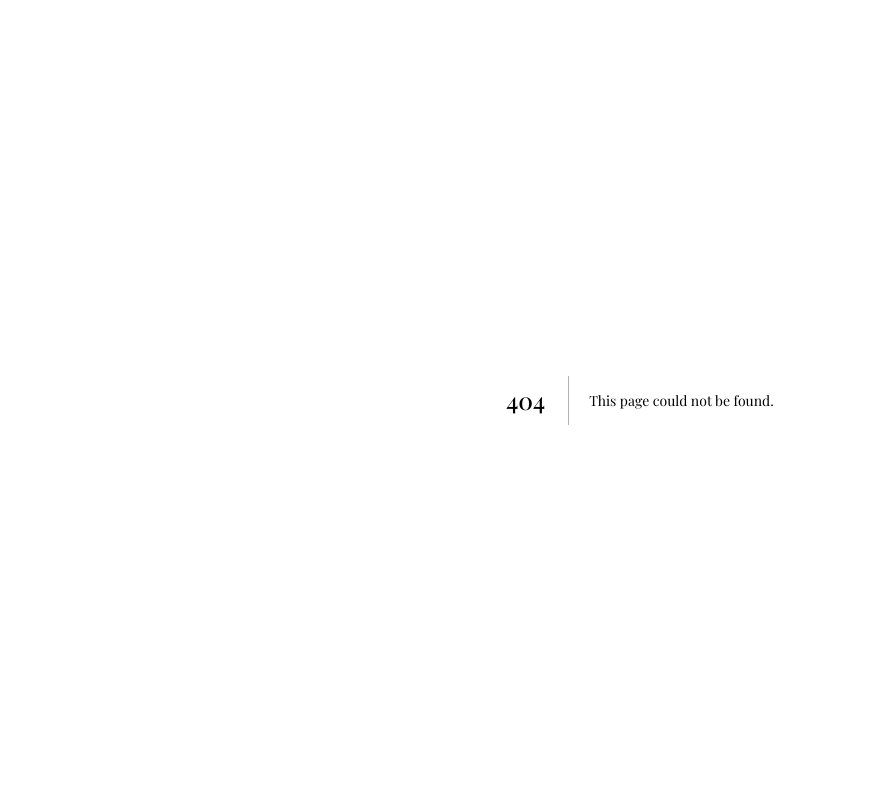
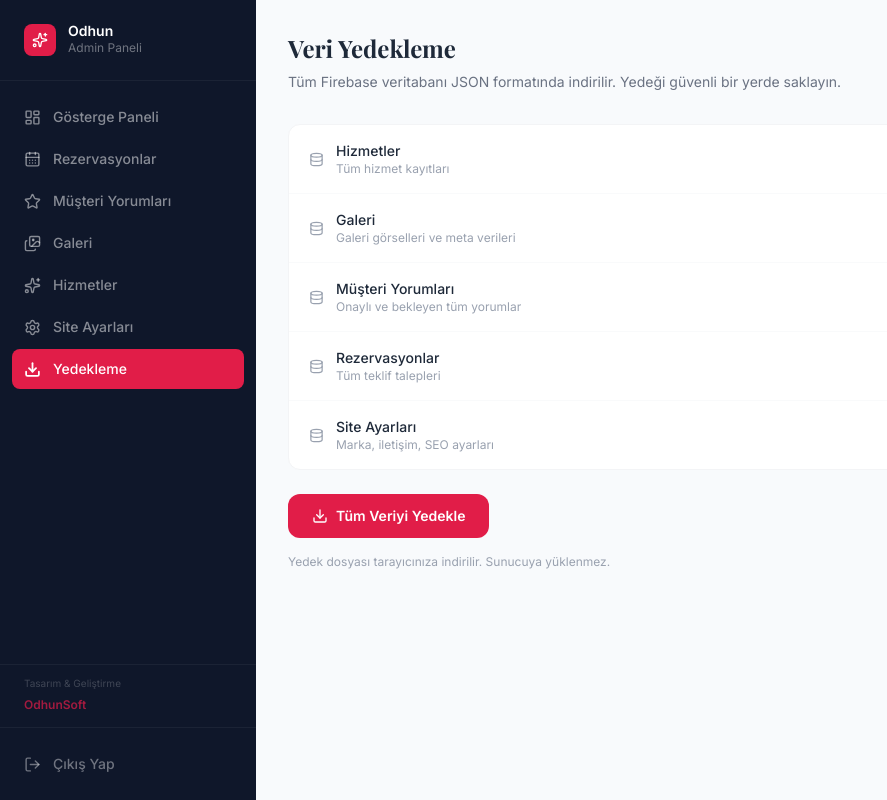
Before and after one commit to Odhun/organizasyon.com, a Next.js app: page /admin/yedekleme in a window 1280 px wide. Before the commit this address had no page. Shown: the whole page, without its empty margins (0-887 px from the left). Built offline with nearby package versions, Linux system fonts and the light colour scheme; no server answers; sample sign-in values are in the browser's storage.

Commit message:
feat: backup page + testimonials error handling and mock seed

```diff
--- /dev/null
+++ b/src/app/admin/(protected)/yedekleme/page.tsx
@@ -0,0 +1,149 @@
+'use client'
+import { useEffect, useState } from 'react'
+import { collection, getDocs } from 'firebase/firestore'
+import { db } from '@/lib/firebase/config'
+import { Download, CheckCircle, AlertCircle, Loader2, Database } from 'lucide-react'
+
+function serializeValue(val: unknown): unknown {
+  if (val === null || val === undefined) return val
+  if (typeof val !== 'object') return val
+  if (Array.isArray(val)) return val.map(serializeValue)
+  const obj = val as Record<string, unknown>
+  if (typeof obj.seconds === 'number' && typeof obj.nanoseconds === 'number') {
+    return new Date(obj.seconds * 1000).toISOString()
+  }
+  return Object.fromEntries(Object.entries(obj).map(([k, v]) => [k, serializeValue(v)]))
+}
+
+const COLLECTIONS = [
+  { id: 'services', label: 'Hizmetler', desc: 'Tüm hizmet kayıtları' },
+  { id: 'gallery', label: 'Galeri', desc: 'Galeri görselleri ve meta verileri' },
+  { id: 'testimonials', label: 'Müşteri Yorumları', desc: 'Onaylı ve bekleyen tüm yorumlar' },
+  { id: 'reservations', label: 'Rezervasyonlar', desc: 'Tüm teklif talepleri' },
+  { id: 'siteSettings', label: 'Site Ayarları', desc: 'Marka, iletişim, SEO ayarları' },
+]
+
+type Status = 'idle' | 'loading' | 'success' | 'error'
+
+export default function YedeklemePage() {
+  const [status, setStatus] = useState<Status>('idle')
+  const [error, setError] = useState('')
+  const [counts, setCounts] = useState<Record<string, number>>({})
+  const [lastBackup, setLastBackup] = useState<string | null>(null)
+
+  useEffect(() => {
+    setLastBackup(localStorage.getItem('odhun_last_backup'))
+  }, [])
+
+  async function handleBackup() {
+    setStatus('loading')
+    setError('')
+    try {
+      const backupData: Record<string, unknown> = {}
+      const newCounts: Record<string, number> = {}
+
+      for (const col of COLLECTIONS) {
+        const snap = await getDocs(collection(db, col.id))
+        const docs = snap.docs.map((d) => serializeValue({ id: d.id, ...d.data() }))
+        backupData[col.id] = docs
+        newCounts[col.id] = snap.docs.length
+      }
+
+      const payload = {
+        exportedAt: new Date().toISOString(),
+        version: '1.0',
+        site: 'odhun-organizasyon',
+        data: backupData,
+      }
+
+      const json = JSON.stringify(payload, null, 2)
+      const blob = new Blob([json], { type: 'application/json' })
+      const url = URL.createObjectURL(blob)
+      const a = document.createElement('a')
+      a.href = url
+      a.download = `odhun-yedek-${new Date().toISOString().split('T')[0]}.json`
+      document.body.appendChild(a)
+      a.click()
+      document.body.removeChild(a)
+      URL.revokeObjectURL(url)
+
+      const now = new Date().toISOString()
+      localStorage.setItem('odhun_last_backup', now)
+      setLastBackup(now)
+      setCounts(newCounts)
+      setStatus('success')
+    } catch (err) {
+      setError(String(err))
+      setStatus('error')
+    }
+  }
+
+  const totalDocs = Object.values(counts).reduce((a, b) => a + b, 0)
+
+  return (
+    <div className="max-w-2xl">
+      <h1 className="text-2xl font-bold text-gray-800 mb-2">Veri Yedekleme</h1>
+      <p className="text-gray-500 text-sm mb-8">
+        Tüm Firebase veritabanı JSON formatında indirilir. Yedeği güvenli bir yerde saklayın.
+      </p>
+
+      {/* Collections list */}
+      <div className="bg-white rounded-xl border border-gray-100 divide-y divide-gray-50 mb-6">
+        {COLLECTIONS.map((col) => (
+          <div key={col.id} className="flex items-center justify-between px-5 py-4">
+            <div className="flex items-center gap-3">
+              <Database size={15} className="text-gray-400 shrink-0" />
+              <div>
+                <p className="text-sm font-medium text-gray-800">{col.label}</p>
+                <p className="text-xs text-gray-400">{col.desc}</p>
+              </div>
+            </div>
+            {counts[col.id] !== undefined && (
+              <span className="text-xs font-semibold text-gray-500 bg-gray-100 px-2.5 py-1 rounded-full">
+                {counts[col.id]} kayıt
+              </span>
+            )}
+          </div>
+        ))}
+      </div>
+
+      {/* Last backup info */}
+      {lastBackup && (
+        <p className="text-xs text-gray-400 mb-4">
+          Son yedekleme: {new Date(lastBackup).toLocaleString('tr-TR')}
+        </p>
+      )}
+
+      {/* Status messages */}
+      {status === 'success' && (
+        <div className="flex items-center gap-2 p-4 rounded-xl bg-green-50 border border-green-200 text-green-700 text-sm mb-4">
+          <CheckCircle size={16} className="shrink-0" />
+          <span>Yedekleme tamamlandı — {totalDocs} kayıt indirildi.</span>
+        </div>
+      )}
+      {status === 'error' && (
+        <div className="flex items-start gap-2 p-4 rounded-xl bg-red-50 border border-red-200 text-red-700 text-sm mb-4">
+          <AlertCircle size={16} className="shrink-0 mt-0.5" />
+          <span>{error}</span>
+        </div>
+      )}
+
+      {/* Action button */}
+      <button
+        onClick={handleBackup}
+        disabled={status === 'loading'}
+        className="flex items-center gap-2 px-6 py-3 bg-[#E11D48] hover:bg-[#BE123C] text-white font-semibold rounded-xl text-sm transition-colors disabled:opacity-50"
+      >
+        {status === 'loading' ? (
+          <><Loader2 size={16} className="animate-spin" /> Yedekleniyor...</>
+        ) : (
+          <><Download size={16} /> Tüm Veriyi Yedekle</>
+        )}
+      </button>
+
+      <p className="mt-4 text-xs text-gray-400">
+        Yedek dosyası tarayıcınıza indirilir. Sunucuya yüklenmez.
+      </p>
+    </div>
+  )
+}
--- a/src/app/admin/(protected)/yorumlar/page.tsx
+++ b/src/app/admin/(protected)/yorumlar/page.tsx
@@ -1,6 +1,7 @@
 'use client'
 import { useEffect, useState } from 'react'
-import { getAllTestimonials, approveTestimonial, rejectTestimonial, deleteTestimonial, updateTestimonial } from '@/lib/firebase/testimonials'
+import { getAllTestimonials, approveTestimonial, rejectTestimonial, deleteTestimonial, updateTestimonial, createTestimonial } from '@/lib/firebase/testimonials'
+import { mockTestimonials } from '@/lib/mock-data'
 import type { Testimonial } from '@/types/models'
 
 const EVENT_TYPES = ['Düğün', 'Nişan', 'Kına', 'Doğum Günü', 'Baby Shower', 'Kurumsal', 'Açılış', 'Mezuniyet', 'Sünnet', 'Diğer']
@@ -21,15 +22,46 @@ export default function YorumlarPage() {
   const [editTarget, setEditTarget] = useState<Testimonial | null>(null)
   const [form, setForm] = useState<EditForm>({ customerName: '', eventType: '', rating: 5, commentTr: '', commentEn: '', approved: false })
   const [saving, setSaving] = useState(false)
+  const [seeding, setSeeding] = useState(false)
   const [hoverRating, setHoverRating] = useState(0)
+  const [loadError, setLoadError] = useState('')
 
   useEffect(() => { load() }, [])
 
   async function load() {
     setLoading(true)
-    const data = await getAllTestimonials()
-    setTestimonials(data)
-    setLoading(false)
+    setLoadError('')
+    try {
+      const data = await getAllTestimonials()
+      setTestimonials(data)
+    } catch (err) {
+      setLoadError('Firebase bağlantı hatası: ' + String(err))
+    } finally {
+      setLoading(false)
+    }
+  }
+
+  async function handleSeedMock() {
+    if (!confirm('Örnek 6 yorumu Firebase\'e eklemek istiyor musunuz? Onaylı olarak eklenecek.')) return
+    setSeeding(true)
+    try {
+      await Promise.all(
+        mockTestimonials.map((t) =>
+          createTestimonial({
+            customerName: t.name,
+            eventType: t.event,
+            rating: t.rating as 1 | 2 | 3 | 4 | 5,
+            comment: { tr: t.comment },
+            approved: true,
+          })
+        )
+      )
+      await load()
+    } catch (err) {
+      alert('Seed hatası: ' + String(err))
+    } finally {
+      setSeeding(false)
+    }
   }
 
   function openEdit(t: Testimonial) {
@@ -104,13 +136,32 @@ export default function YorumlarPage() {
         ))}
       </div>
 
+      {loadError && (
+        <div className="mb-4 p-4 rounded-xl bg-red-50 border border-red-200 text-red-700 text-sm">
+          {loadError}
+        </div>
+      )}
+
+      {!loading && !loadError && testimonials.length === 0 && (
+        <div className="mb-4 p-4 rounded-xl bg-amber-50 border border-amber-200 text-amber-800 text-sm flex items-center justify-between gap-4 flex-wrap">
+          <span>Firebase&apos;de yorum yok. Sitedeki yorumlar örnek veriden geliyor.</span>
+          <button
+            onClick={handleSeedMock}
+            disabled={seeding}
+            className="px-4 py-2 bg-amber-600 hover:bg-amber-700 text-white rounded-lg text-xs font-semibold transition-colors disabled:opacity-50 whitespace-nowrap"
+          >
+            {seeding ? 'Ekleniyor...' : 'Örnek Yorumları Ekle'}
+          </button>
+        </div>
+      )}
+
       {loading ? (
         <div className="text-gray-500">Yükleniyor...</div>
-      ) : filtered.length === 0 ? (
+      ) : filtered.length === 0 && testimonials.length > 0 ? (
         <div className="bg-white rounded-xl p-8 text-center text-gray-500 border border-gray-100">
-          Yorum bulunamadı.
+          Bu filtrede yorum bulunamadı.
         </div>
-      ) : (
+      ) : filtered.length === 0 ? null : (
         <div className="grid gap-4">
           {filtered.map((t) => (
             <div key={t.id} className="bg-white rounded-xl p-6 shadow-sm border border-gray-100">
--- a/src/components/admin/AdminSidebar.tsx
+++ b/src/components/admin/AdminSidebar.tsx
@@ -10,6 +10,7 @@ import {
   Sparkles,
   Settings,
   LogOut,
+  Download,
 } from 'lucide-react'
 
 const navItems = [
@@ -19,6 +20,7 @@ const navItems = [
   { href: '/admin/galeri', label: 'Galeri', icon: Images },
   { href: '/admin/hizmetler', label: 'Hizmetler', icon: Sparkles },
   { href: '/admin/ayarlar', label: 'Site Ayarları', icon: Settings },
+  { href: '/admin/yedekleme', label: 'Yedekleme', icon: Download },
 ]
 
 export default function AdminSidebar() {
```
